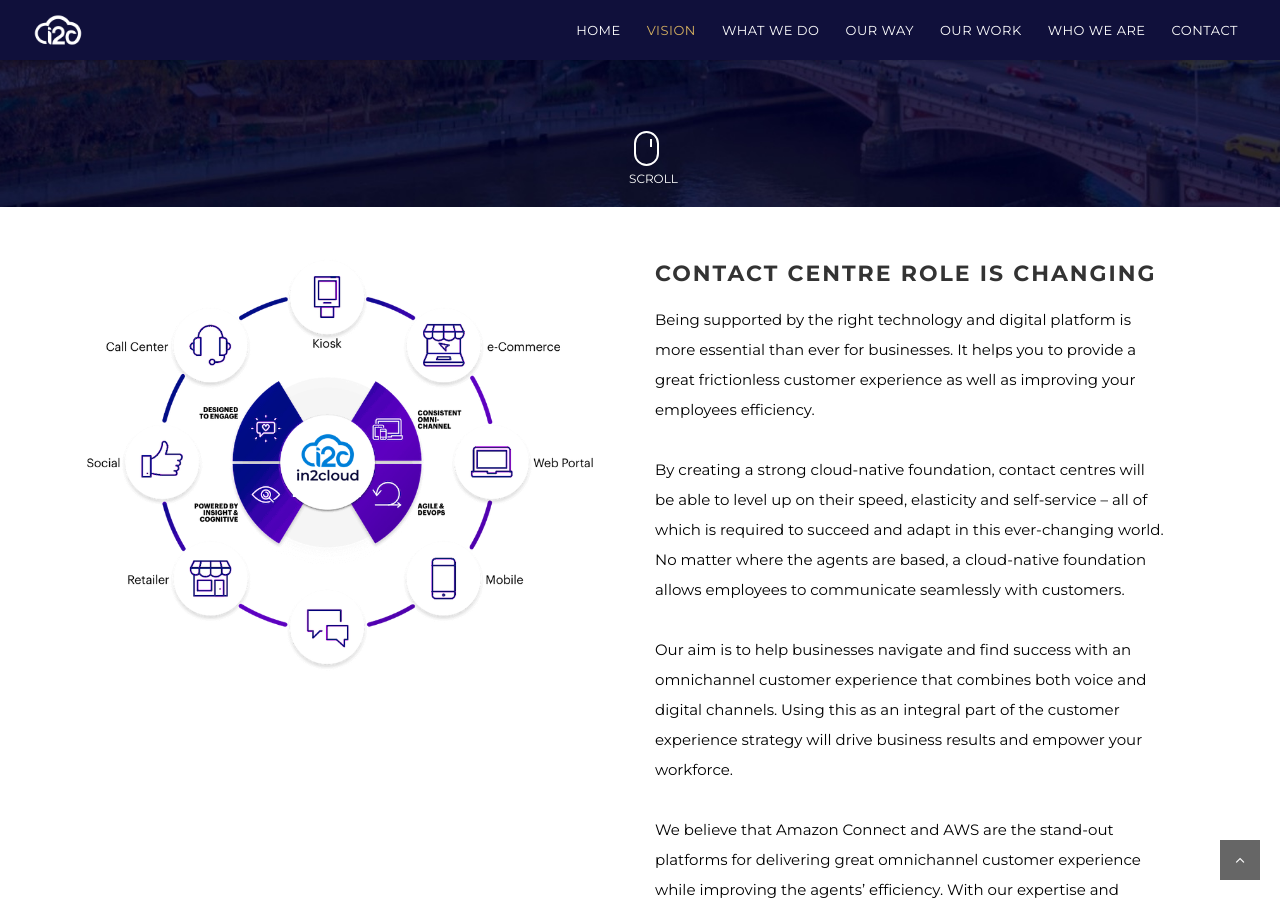
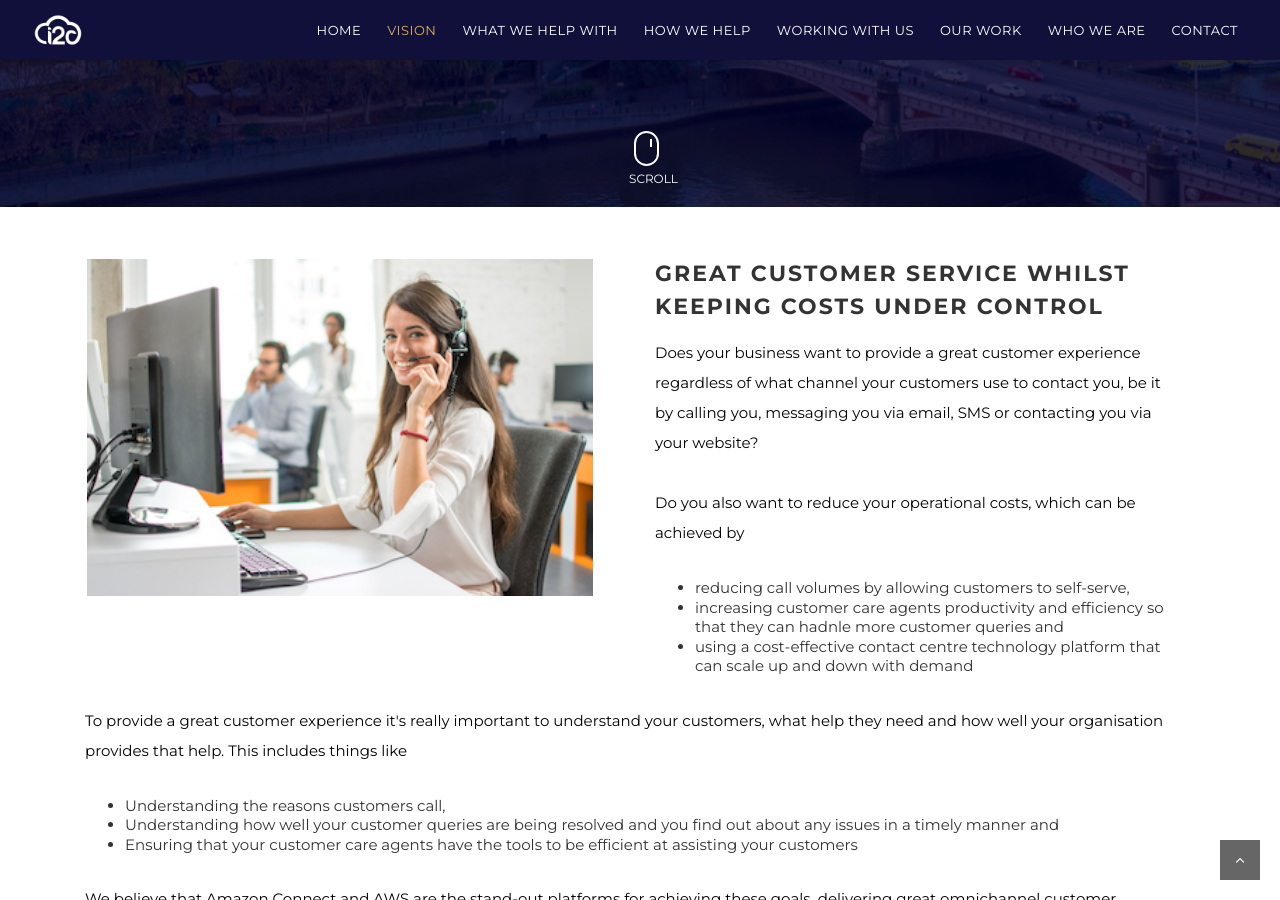
Before and after one commit to in2cloud/in2cloud.github.io, a Jekyll site: the page built from index.md, in a window 1280 px wide and 900 px high, scrolled down 693 px. Built offline with Jekyll 4.4.1, drawn with Linux system fonts in a browser that asks for light colours; our own code applies the rules of GitHub Pages for plain Markdown files; some of the changed text lies outside the part shown.

Commit message:
new layout

```diff
--- a/_layouts/default.html
+++ b/_layouts/default.html
@@ -7,9 +7,8 @@
     <meta name="description" content="in2cloud is a Melbourne based team of experts helping organisations to create frictionless omnichannel Customer Experiences whilst improving the Contact Center efficiency using Amazon Connect and AWS.">
     <meta property="og:title" content="in2cloud">
     <meta property="og:description" content="Melbourne based team of Amazon Connect and AWS experts helping organisations to create frictionless omnichannel Customer Experiences whilst improving the Contact Center efficiency.">
-    <meta property="og:image" content="https://in2cloud.io/assets/img/logo.png">
+    <meta property="og:image" content="/assets/img/logo.png">
     <meta property="og:url" content="https://in2cloud.io/">
-
 
     <!--favicon icon-->
     <link rel="icon" type="image/png" href="assets/favicon/favicon-96x96.png">
@@ -114,10 +113,13 @@
                             <a href="#vision">Vision</a>
                         </li>
                         <li class="">
-                                <a href="#services">What we do</a>
+                            <a href="#areas">What we help with</a>
                         </li>
                         <li class="">
-                                <a href="#skills">Our Way</a>
+                            <a href="#services">How we help</a>
+                        </li>
+                        <li class="">
+                            <a href="#skills">Working with us</a>
                         </li>
                         <li class="">
                             <a href="#experience">Our work</a>
@@ -177,7 +179,7 @@
                             <div class="post-img text-center">
                                 <ul class="slides">
                                     <li data-thumb="assets/img/post/p1.jpg">
-                                            <img src="assets/img/post/cx-omnichannel.png" alt="Image of an omni-channel customer experience that in2cloud helps to deliver">
+                                        <img src="assets/img/post/call-centre.png" alt="Great customer experience is beneficial for brands">
                                     </li>
                                 </ul>
                             </div>
@@ -185,19 +187,36 @@
                         <div class="col-md-6">
                             <div class="">
                                 <h3 class="text-uppercase">
-                                         Contact Centre role is changing
+                                    Great customer service whilst keeping costs under control
                                 </h3>
                                 <p>
-                                        Being supported by the right technology and digital platform is more essential than ever for businesses. It helps you to provide a great frictionless customer experience as well as improving your employees efficiency.
+                                    Does your business want to provide a great customer experience regardless of what channel your customers use to contact you, be it by calling you, messaging you via email, SMS or contacting you via your website?
                                 </p>
                                 <p>
-                                        By creating a strong cloud-native foundation, contact centres will be able to level up on their speed, elasticity and self-service – all of which is required to succeed and adapt in this ever-changing world. No matter where the agents are based, a cloud-native foundation allows employees to communicate seamlessly with customers.
+                                    Do you also want to reduce your operational costs, which can be achieved by
+                                <ul>
+                                    <li>reducing call volumes by allowing customers to self-serve, </li>
+                                    <li>increasing customer care agents productivity and efficiency so that they can hadnle more customer queries and</li>
+                                    <li>using a cost-effective contact centre technology platform that can scale up and down with demand</li>
+                                </ul>
+                                </li>
+                                </p>
+                            </div>
+                        </div>
+                    </div>
+                    <div class="post-single">
+                        <div class="col-md-12">
+                            <div class="">
+                                <p>
+                                    To provide a great customer experience it's really important to understand your customers, what help they need and how well your organisation provides that help. This includes things like
+                                <ul>
+                                    <li>Understanding the reasons customers call,</li>
+                                    <li>Understanding how well your customer queries are being resolved and you find out about any issues in a timely manner and</li>
+                                    <li>Ensuring that your customer care agents have the tools to be efficient at assisting your customers</li>
+                                </ul>
                                 </p>
                                 <p>
-                                        Our aim is to help businesses navigate and find success with an omnichannel customer experience that combines both voice and digital channels. Using this as an integral part of the customer experience strategy will drive business results and empower your workforce.
-                                    </p>
-                                    <p>
-                                        We believe that Amazon Connect and AWS are the stand-out platforms for delivering great omnichannel customer experience while improving the agents’ efficiency. With our expertise and experience, we can help companies shift to a new platform and get the results they want.
+                                    We believe that Amazon Connect and AWS are the stand-out platforms for achieving these goals, delivering great omnichannel customer experience while improving the agents’ efficiency. With our expertise and experience, we can help your organisation shift to a new platform and get the results you want.
                                 </p>
                             </div>
                         </div>
@@ -207,8 +226,107 @@
         </div>
         <!--Why AWS -->
 
+
+        <div class="page-content gray-bg" id="areas">
+            <div class="container">
+                <div class="row">
+                    <div class="heading-title text-center">
+                        <h3 class="text-uppercase">What we can help with</h3>
+                        <div class="half-txt">Our experts can help your organisation not just to setup the technology for your contact centre but to also optimise it and reduce call volumes</div>
+                    </div>
+
+                    <div class="col-md-4">
+                        <div class="featured-item wow fadeInLeft">
+                            <div class="icon text-center">
+                                <i class="icon-device_ipod_headphone"></i>
+                            </div>
+                            <h4 class="text-uppercase">
+                                Contact Centre Technology
+                            </h4>
+
+                            <p>Our team is a group of Amazon Connect experts and talented technology people who can help you with</p>
+                            <ul class="m-bot-30 inline-block">
+                                <li>
+                                    Solution Architecture
+                                </li>
+                                <li>
+                                    Migration to Amazon Connect
+                                </li>
+                                <li>
+                                    Operational monitoring and alerting
+                                </li>
+                                <li>
+                                    PCI compliance
+                                </li>
+                            </ul>
+
+                        </div>
+                    </div>
+                    <div class="col-md-4">
+                        <div class="featured-item wow fadeInUp">
+                            <div class="icon text-center">
+                                <i class="icon-basic_accelerator"></i>
+                            </div>
+                            <h4 class="text-uppercase">
+                                Contact Centre Efficiency
+                            </h4>
+
+                            <p>Optimise your contact centre and make your agents efficient</p>
+                            <ul class="m-bot-30 inline-block">
+                                <li>
+                                    Call routing
+                                </li>
+                                <li>
+                                    Call metrics & reporting
+                                </li>
+                                <li>
+                                    Speech analytics & Real-time alerting
+                                </li>
+                                <li>
+                                    Sentiment analysis
+                                </li>
+
+                            </ul>
+                        </div>
+                    </div>
+
+                    <div class="col-md-4">
+                        <div class="featured-item wow fadeInRight">
+                            <div class="icon text-center">
+                                <i class="icon-ecommerce_graph_decrease"></i>
+                            </div>
+                            <h4 class="text-uppercase">
+                                Call volume reduction
+                            </h4>
+
+                            <p>Reduce call volumes and free up your staff to do high value work</p>
+                            <ul class="m-bot-30 inline-block">
+                                <li>
+                                    Call driver analysis for self-service opportunities
+                                </li>
+                                <li>
+                                    Smart Interactive Voice Response (IVR)
+                                </li>
+                                <li>
+                                    Digital deflection
+                                </li>
+                                <li>
+                                    Voice authentication
+                                </li>
+
+                            </ul>
+
+
+                        </div>
+                    </div>
+                </div>
+
+            </div>
+        </div>
+
+
         <!--feature-->
-            <div id="services" class="page-content gray-bg">
+        <div id="services" class="page-content">
 
             <div class="container">
                 <!--feature border box start-->
@@ -225,7 +343,7 @@
                                 <i class="icon-tools2"></i>
                             </div>
                             <div class="title text-uppercase">
-                                    <h4>Strategy & Architecture</h4>
+                                <h4>Expert Advice</h4>
                             </div>
                             <div class="desc">
                                 <p>
@@ -241,11 +359,11 @@
                                 <i class="icon-profile-female"></i>
                             </div>
                             <div class="title text-uppercase">
-                                    <h4>Team of Experts</h4>
+                                <h4>Embedded Experts</h4>
                             </div>
                             <div class="desc">
                                 <p>
-                                        Need to grow your team and looking for Amazon Connect, AWS, DevOps and development expertise?
+                                    Boost your delivery capacity by augmenting your own technical team with our Amazon Connect experts
                                 </p>
                                 <a href="#services-team" class="p-read-more">We can help <i class="icon-arrows_slim_right"></i></a>
                             </div>
@@ -285,7 +403,7 @@
                         </div>
                         <div class="col-md-7">
                             <h3 class="text-uppercase">
-                                    Strategy & Architecture
+                                Expert Advice & Consulting
                             </h3>
 
                             <p>
@@ -306,10 +424,10 @@
                     <div class="post-single">
                         <div class="col-md-7">
                             <h3 class="text-uppercase">
-                                    Team of experts
+                                Embedded experts
                             </h3>
                             <p>
-                                    Finding great people for your business is hard. Especially since today’s experts need to have a wide range of skills, not only AWS or tech knowledge. That’s where we come into the picture. Our team members are more than Amazon Connect experts. Their skills and level of experience goes further and wider. Whether you want one person to join your team or even a whole team of experts, we’re here to help.
+                                Boost your dev capacity by augmenting your own technical team with in2cloud resources as you build
                             </p>
                         </div>
                         <div class="col-md-5">
@@ -358,11 +476,11 @@
                     </div>
 
                     <div class="col-md-4">
-                            <div class="featured-item light-txt">
-                                <div class="icon">
+                        <div class="featured-item light-txt wow fadeInUp">
+                            <div class="icon text-center">
                                 <i class="icon-puzzle"></i>
                             </div>
-                                <h4 class="text-uppercase light-txt">
+                            <h4 class="text-uppercase light-txt text-center">
                                 Expertise
                             </h4>
 
@@ -385,11 +503,11 @@
                         </div>
                     </div>
                     <div class="col-md-4">
-                            <div class="featured-item light-txt">
-                                <div class="icon">
+                        <div class="featured-item light-txt wow fadeInUp">
+                            <div class="icon text-center">
                                 <i class="icon-basic_helm"></i>
                             </div>
-                                <h4 class="text-uppercase light-txt">
+                            <h4 class="text-uppercase light-txt text-center">
                                 First-Hand experience
                             </h4>
 
@@ -413,11 +531,11 @@
                     </div>
 
                     <div class="col-md-4">
-                            <div class="featured-item light-txt">
-                                <div class="icon">
+                        <div class="featured-item light-txt wow fadeInUp">
+                            <div class="icon text-center">
                                 <i class="icon-speedometer"></i>
                             </div>
-                                <h4 class="text-uppercase  light-txt">
+                            <h4 class="text-uppercase light-txt text-center">
                                 Agility
                             </h4>
 
```
Also changed, not shown: other parts of _layouts/default.html (+1 -1 lines). Lines whose indentation alone changed are shown as unchanged.
